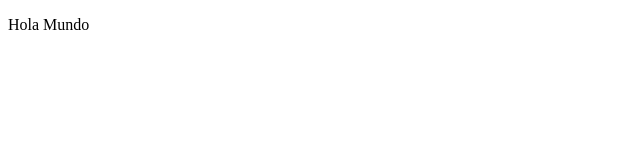
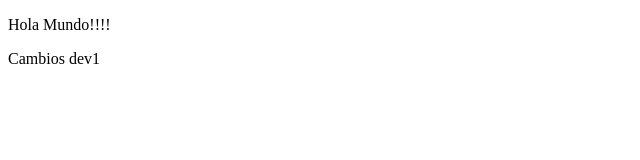
Before and after one commit to DavidRV12/git-workflow, a plain HTML site: page index.html in a window 1280 px wide. Shown: the whole page, without its empty margins (0-640 px from the left). Drawn offline with Linux system fonts and the light colour scheme.

Commit message:
Nuevos cambios dev1

```diff
--- a/index.html
+++ b/index.html
@@ -7,6 +7,10 @@
     <title>Document</title>
 </head>
 <body>
-    <p>Hola Mundo</p>
+    <p>Hola Mundo!!!!
+
+    </p>
+
+    <p>Cambios dev1</p>
 </body>
 </html>
```
Also changed, not shown: main.css (added).
